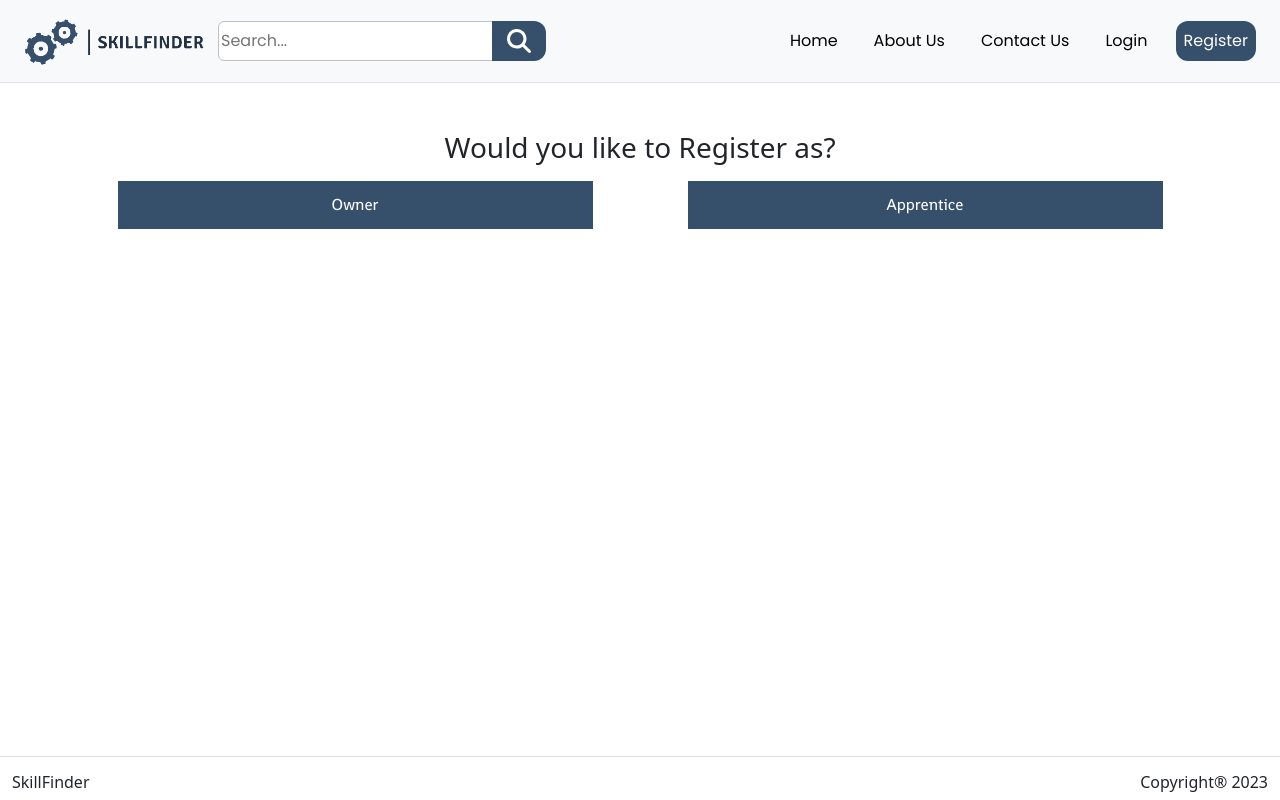
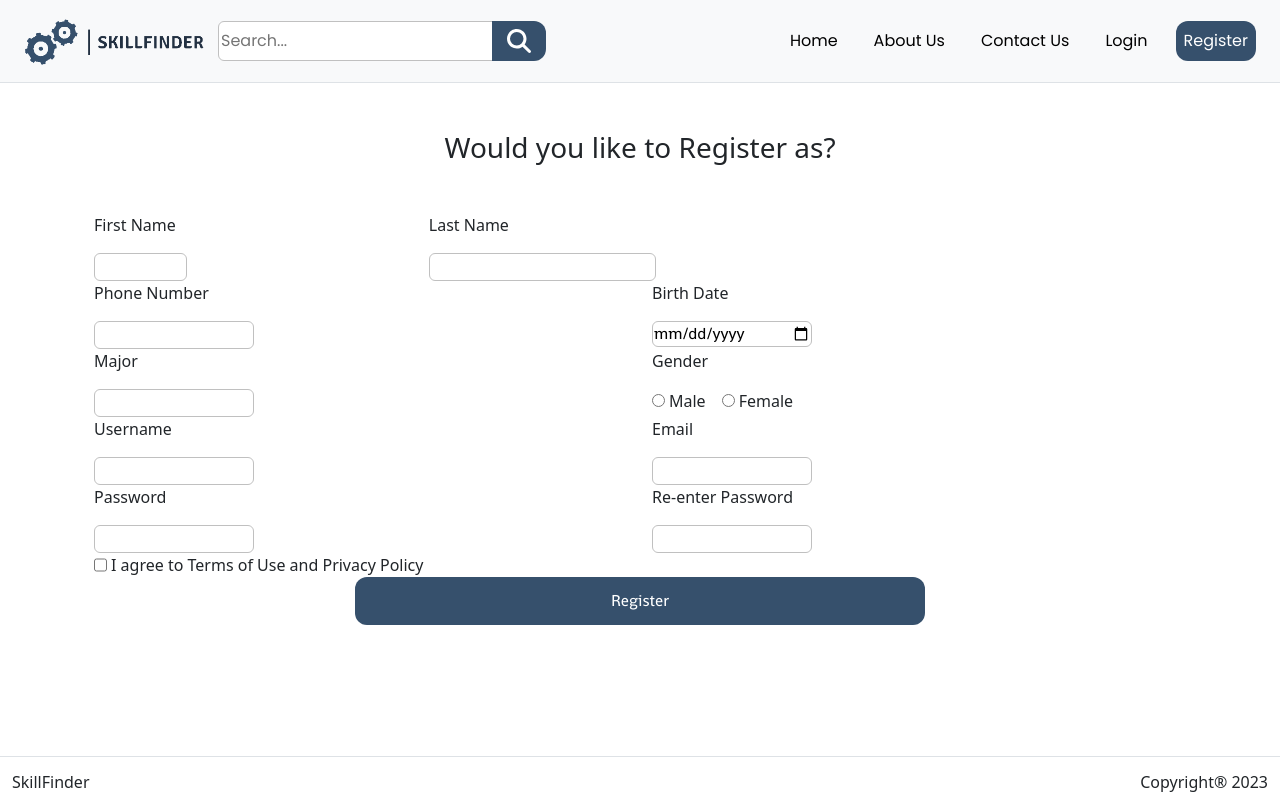
Before and after one commit to MohamadThaine/SkillFinder, a React (Create React App) app in the folder client/: page /Register in a window 1280 px wide. Built offline with nearby package versions, Linux system fonts and the light colour scheme.

Commit message:
worked on register

```diff
--- a/client/src/Assets/Styles/Register.css
+++ b/client/src/Assets/Styles/Register.css
@@ -6,10 +6,19 @@
 .register-type-btn{
     border: none;
     background-color: #36506C;
-    width: 10rem;
+    width: 50% !important;
     height: 3rem;
     font-family: 'Shanti';
     color: white;
+    border-radius: 12px;
+}
+
+.register-input{
+    width: 30% !important;
+}
+
+.register-column{
+    width: 30% !important;
 }
 
 @media screen and (max-height: 768px){
--- a/client/src/Pages/ContactUs.js
+++ b/client/src/Pages/ContactUs.js
@@ -39,7 +39,7 @@ function ContactUs(){
 
         emailjs.send(process.env.React_APP_EmailJsServiceID , process.env.React_APP_EmailJsTemplateID , EmailJsTemplateParams ,  process.env.React_APP_EmailJs_API_KEY)
         .then(() => {
-            statusRef.current.innerText = 'Report has been sent we will content you by email within 48 hours';
+            statusRef.current.innerText = 'Report has been sent. We will contact you by email within 48 hours';
             statusRef.current.className = 'text-center mt-3 succesfullReport';
         }).catch((error) => {
             statusRef.current.innerText = 'Report has not been sent error code:' + error.code;
--- a/client/src/Pages/Register.js
+++ b/client/src/Pages/Register.js
@@ -6,18 +6,93 @@ function Register(){
     return(
         <div className="container text-center mt-5">
             <h3>Would you like to Register as?</h3>
-            <div className="row mt-3 d-flex justify-content-around">
-                <button className="col-md-5 register-type-btn" onClick={() => setIsOwner('true')}>
-                    Owner
-                </button>
-                <button className="col-md-5 register-type-btn" onClick={() => setIsOwner('false')}>
-                    Apprentice
-                </button>
+
+            <div className="row mt-5 d-flex justify-content-around">
+                <div className="row">
+                    <div className="d-flex flex-column register-column">
+                        <p className="me-auto">First Name</p>
+                        <input className="defultInput register-input" type="text" />
+
+                    </div>
+                    <div className="col d-flex flex-column">
+                        <p className="me-auto">Last Name</p>
+                        <input  className="defultInput register-input" type="text" />
+
+                    </div>
+
+                </div>
+
+                <div className="row">
+                    <div className="col d-flex flex-column">
+                        <p className="me-auto">Phone Number</p>
+                        <input className="defultInput register-input"  type="text" />
+
+                    </div>
+                    <div className="col d-flex flex-column">
+                        <p className="me-auto">Birth Date</p>
+                        <input  className="defultInput register-input" type="date" />
+
+                    </div>
+
+                </div>
+
+                <div className="row">
+                    <div className="col d-flex flex-column">
+                        <p className="me-auto">Major</p>
+                        <input className="defultInput register-input"  type="text" />
+
+                    </div>
+                    <div className="col d-flex flex-column">
+                        <p className="me-auto">Gender</p>
+                        <div className="me-auto">
+                        <input  className="me-auto" type="radio" id="male-radio" name="Gender" />
+                        <label for="male-radio" className="ms-1">Male</label>
+
+                        <input  className="me-auto ms-3" type="radio" id="female-radio" name="Gender" />
+                        <label for="female-radio" className="ms-1">Female</label></div>
+                    </div>
+
+                </div>
+                <div className="row">
+                    <div className="col d-flex flex-column">
+                        <p className="me-auto">Username</p>
+                        <input className="defultInput register-input" type="text" />
+
+                    </div>
+                    <div className="col d-flex flex-column">
+                        <p className="me-auto">Email</p>
+                        <input  className="defultInput register-input" type="email" />
+
+                    </div>
+
+                </div>
+                <div className="row">
+                    <div className="col d-flex flex-column">
+                        <p className="me-auto">Password</p>
+                        <input className="defultInput register-input" type="password" />
+
+                    </div>
+                    <div className="col d-flex flex-column">
+                        <p className="me-auto">Re-enter Password</p>
+                        <input  className="defultInput register-input" type="password" />
+
+                    </div>
+
+                </div>
+                <div className="row">
+                    <div className="col d-flex">
+                    <input type="checkbox" id="accept-check"/>
+                    <label for="accept-check" className="ms-1">I agree to Terms of Use and Privacy Policy</label>
+                    </div>
+                </div>
+
+
+                    <button className="row register-type-btn justify-content-center d-flex align-items-center ms-auto me-auto">Register</button>
+
+
+
             </div>
-            <div className="row mt-5">
-                {isOwner === 'true' && <RegisterForOwner />}
-                {isOwner === 'false' && <RegisterForApprentice />}
-            </div>
+
         </div>
     )
 }
```
